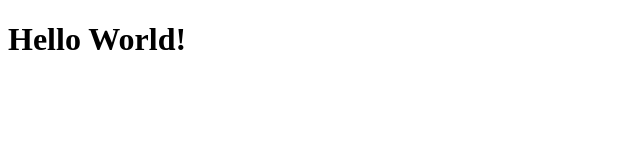
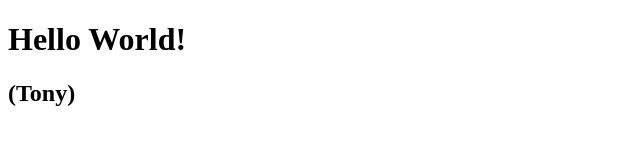
Before and after one commit to awanam/MyFirstRepo, a plain HTML site: page index.html in a window 1280 px wide. Shown: the whole page, without its empty margins (0-640 px from the left). Drawn offline with Linux system fonts and the light colour scheme.

Commit message:
tony's commit

```diff
--- a/index.html
+++ b/index.html
@@ -5,6 +5,7 @@
 </head>
 <body>
 	<h1>Hello World!</h1>
+	<h2>(Tony)</h2>
 
 </body>
 </html>
```
